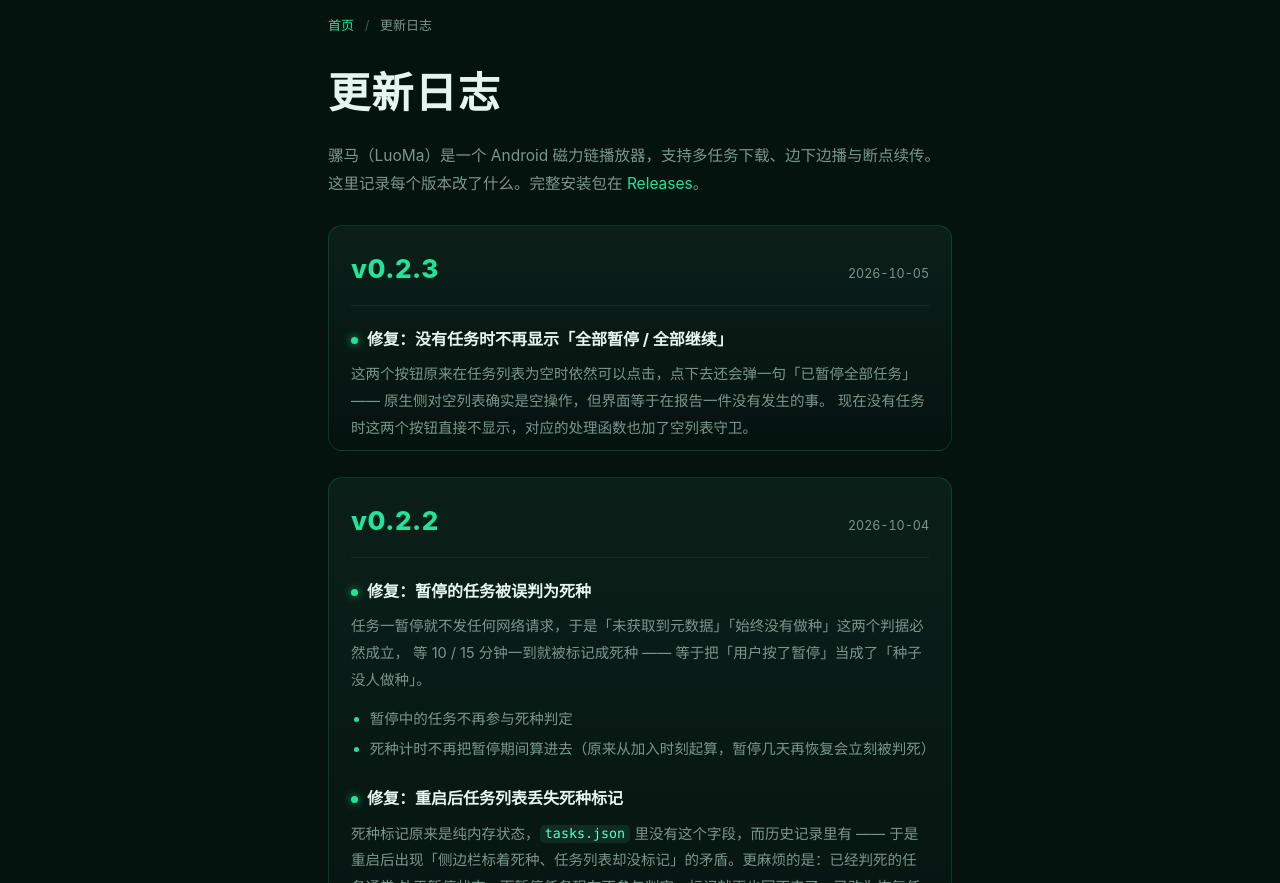
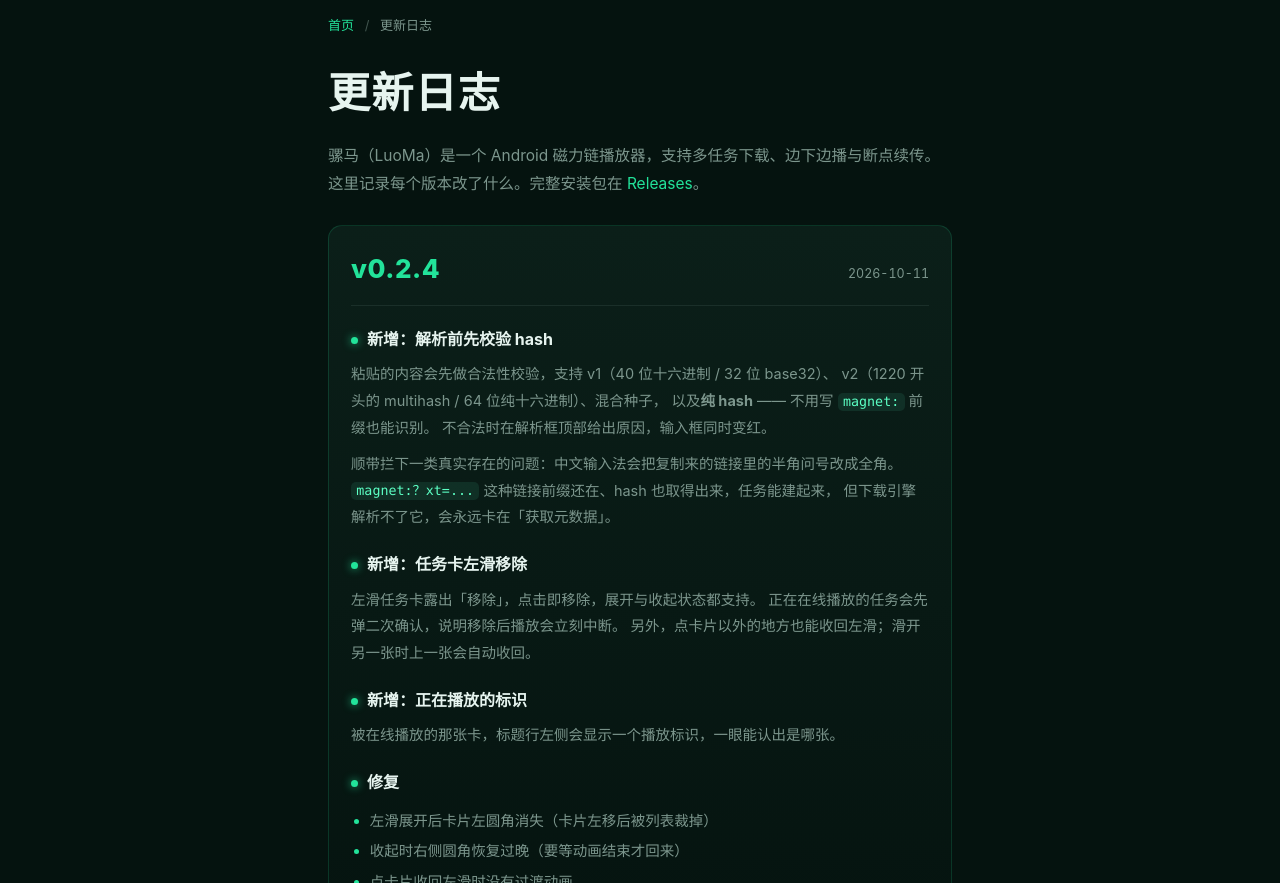
Before and after one commit to AchooLuv/LuoMaAPK, a plain HTML site: page changelog.html in a window 1280 px wide. Shown: the part 69-952 px from the top of the page. Drawn offline with Linux system fonts and the light colour scheme; no server answers.

Commit message:
docs: 更新日志补上 v0.2.4

```diff
--- a/changelog.html
+++ b/changelog.html
@@ -54,6 +54,48 @@
     骡马（LuoMa）是一个 Android 磁力链播放器，支持多任务下载、边下边播与断点续传。
     这里记录每个版本改了什么。完整安装包在 <a href="https://github.com/AchooLuv/LuoMaAPK/releases" target="_blank" rel="noopener">Releases</a>。
   </p>
+
+  <article class="release">
+    <header class="release-head">
+      <h2>v0.2.4</h2>
+      <time datetime="2026-10-11">2026-10-11</time>
+    </header>
+
+    <h3>新增：解析前先校验 hash</h3>
+    <p>
+      粘贴的内容会先做合法性校验，支持 v1（40 位十六进制 / 32 位 base32）、
+      v2（1220 开头的 multihash / 64 位纯十六进制）、混合种子，
+      以及<strong>纯 hash</strong> —— 不用写 <code>magnet:</code> 前缀也能识别。
+      不合法时在解析框顶部给出原因，输入框同时变红。
+    </p>
+    <p>
+      顺带拦下一类真实存在的问题：中文输入法会把复制来的链接里的半角问号改成全角。
+      <code>magnet:？xt=...</code> 这种链接前缀还在、hash 也取得出来，任务能建起来，
+      但下载引擎解析不了它，会永远卡在「获取元数据」。
+    </p>
+
+    <h3>新增：任务卡左滑移除</h3>
+    <p>
+      左滑任务卡露出「移除」，点击即移除，展开与收起状态都支持。
+      正在在线播放的任务会先弹二次确认，说明移除后播放会立刻中断。
+      另外，点卡片以外的地方也能收回左滑；滑开另一张时上一张会自动收回。
+    </p>
+
+    <h3>新增：正在播放的标识</h3>
+    <p>被在线播放的那张卡，标题行左侧会显示一个播放标识，一眼能认出是哪张。</p>
+
+    <h3>修复</h3>
+    <ul>
+      <li>左滑展开后卡片左圆角消失（卡片左移后被列表裁掉）</li>
+      <li>收起时右侧圆角恢复过晚（要等动画结束才回来）</li>
+      <li>点卡片收回左滑时没有过渡动画</li>
+    </ul>
+    <p>
+      卡片内的「移除」与左滑的「移除」统一了样式与行为。文案用「移除」而不是「删除」——
+      这个操作只把任务从列表移除，<strong>不会删除已下载的文件</strong>；
+      要连文件一起删，在侧边栏历史里长按那条记录。
+    </p>
+  </article>
 
   <article class="release">
     <header class="release-head">
```
